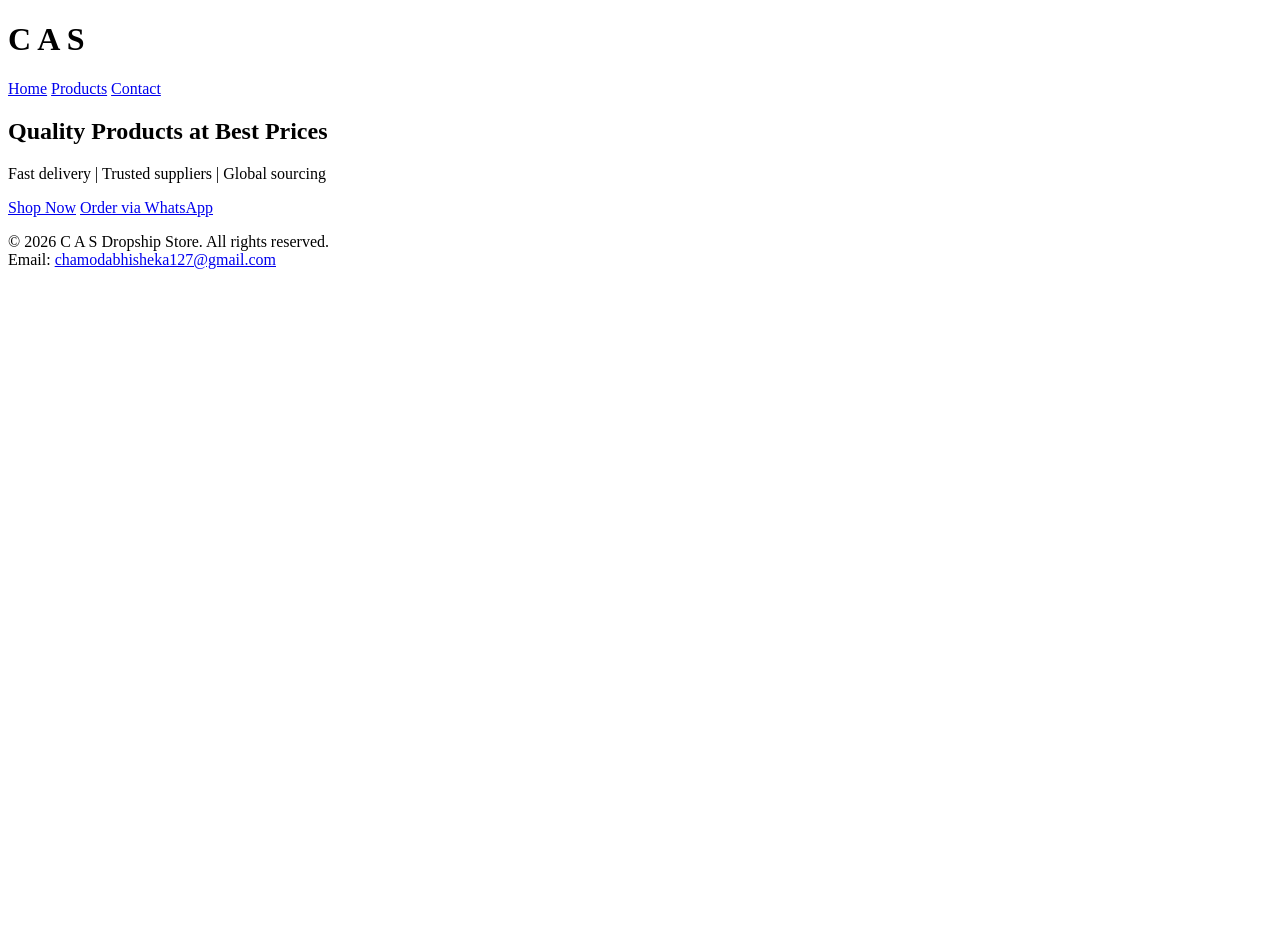
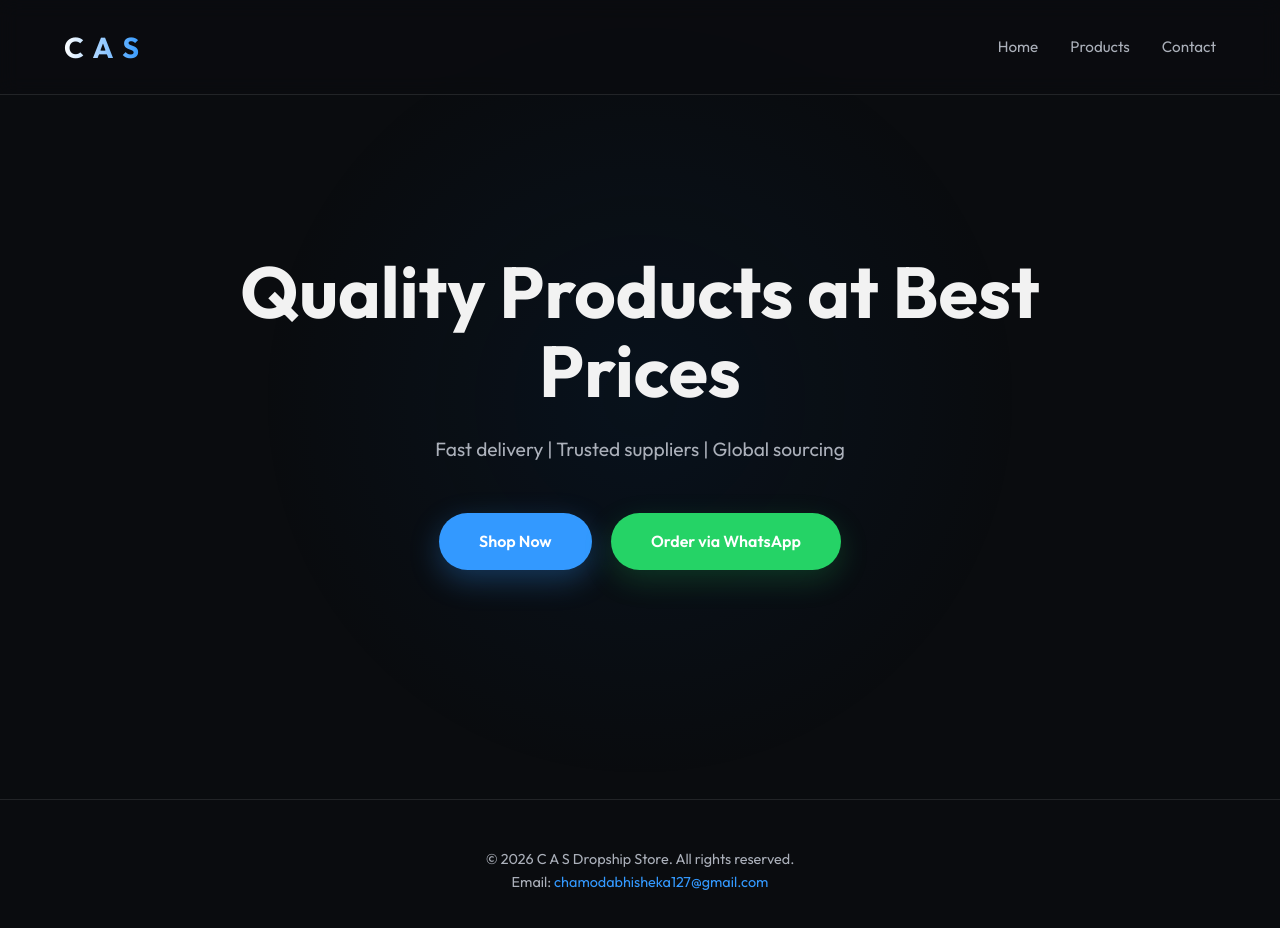
Before and after one commit to Chamod29/myFirstWebsite, a plain HTML site: page index.html in a window 1280 px wide. Before the commit the page ends 800 px from the top, so only its background shows below. Drawn offline with Linux system fonts and the light colour scheme.

Commit message:
Add files via upload

```diff
--- a/index.html
+++ b/index.html
@@ -5,7 +5,7 @@
   <meta charset="UTF-8">
   <meta name="viewport" content="width=device-width, initial-scale=1.0">
   <title>C A S | Quality Dropshipping Store</title>
-  <link rel="stylesheet" href="css/style.css">
+  <link rel="stylesheet" href="style.css">
 </head>
 
 <body>
--- /dev/null
+++ b/style.css
@@ -0,0 +1,196 @@
+@import url('https://fonts.googleapis.com/css2?family=Outfit:wght@300;400;600;700&display=swap');
+
+:root {
+    --bg-dark: hsl(220, 20%, 5%);
+    --bg-card: hsla(220, 20%, 10%, 0.8);
+    --accent: hsl(210, 100%, 60%);
+    --accent-glow: hsla(210, 100%, 60%, 0.3);
+    --text-primary: hsl(0, 0%, 95%);
+    --text-secondary: hsl(220, 10%, 70%);
+    --glass-border: hsla(0, 0%, 100%, 0.1);
+    --transition: 0.3s cubic-bezier(0.4, 0, 0.2, 1);
+}
+
+* {
+    margin: 0;
+    padding: 0;
+    box-sizing: border-box;
+}
+
+body {
+    font-family: 'Outfit', sans-serif;
+    background-color: var(--bg-dark);
+    color: var(--text-primary);
+    line-height: 1.6;
+    overflow-x: hidden;
+}
+
+/* Background Animation */
+body::before {
+    content: '';
+    position: fixed;
+    top: 0;
+    left: 0;
+    width: 100%;
+    height: 100%;
+    background: radial-gradient(circle at 50% 50%, hsla(210, 100%, 20%, 0.15), transparent 50%);
+    z-index: -1;
+}
+
+/* Header & Nav */
+header {
+    position: sticky;
+    top: 0;
+    z-index: 100;
+    padding: 1.5rem 5%;
+    display: flex;
+    justify-content: space-between;
+    align-items: center;
+    background: hsla(220, 20%, 5%, 0.8);
+    backdrop-filter: blur(10px);
+    border-bottom: 1px solid var(--glass-border);
+}
+
+h1 {
+    font-size: 1.8rem;
+    font-weight: 700;
+    letter-spacing: 2px;
+    background: linear-gradient(90deg, #fff, var(--accent));
+    -webkit-background-clip: text;
+    background-clip: text;
+    -webkit-text-fill-color: transparent;
+}
+
+nav {
+    display: flex;
+    gap: 2rem;
+}
+
+nav a {
+    color: var(--text-secondary);
+    text-decoration: none;
+    font-weight: 400;
+    font-size: 0.95rem;
+    transition: var(--transition);
+    position: relative;
+}
+
+nav a::after {
+    content: '';
+    position: absolute;
+    bottom: -5px;
+    left: 0;
+    width: 0;
+    height: 2px;
+    background: var(--accent);
+    transition: var(--transition);
+}
+
+nav a:hover {
+    color: var(--accent);
+}
+
+nav a:hover::after {
+    width: 100%;
+}
+
+/* Hero Section */
+.hero {
+    min-height: 80vh;
+    display: flex;
+    flex-direction: column;
+    justify-content: center;
+    align-items: center;
+    text-align: center;
+    padding: 2rem;
+    position: relative;
+}
+
+.hero h2 {
+    font-size: clamp(2.5rem, 8vw, 4.5rem);
+    line-height: 1.1;
+    margin-bottom: 1.5rem;
+    font-weight: 700;
+    max-width: 900px;
+}
+
+.hero p {
+    color: var(--text-secondary);
+    font-size: 1.2rem;
+    max-width: 600px;
+    margin-bottom: 2.5rem;
+}
+
+/* Buttons */
+.btn {
+    display: inline-block;
+    padding: 1rem 2.5rem;
+    border-radius: 50px;
+    font-weight: 600;
+    text-decoration: none;
+    transition: var(--transition);
+    border: none;
+    cursor: pointer;
+    font-size: 1rem;
+    margin: 0.5rem;
+}
+
+.btn-primary {
+    background: var(--accent);
+    color: white;
+    box-shadow: 0 10px 30px var(--accent-glow);
+}
+
+.btn-primary:hover {
+    transform: translateY(-3px);
+    box-shadow: 0 15px 40px var(--accent-glow);
+}
+
+.btn-whatsapp {
+    background: #25D366;
+    color: white;
+    box-shadow: 0 10px 30px rgba(37, 211, 102, 0.2);
+}
+
+.btn-whatsapp:hover {
+    transform: translateY(-3px);
+    box-shadow: 0 15px 40px rgba(37, 211, 102, 0.3);
+}
+
+/* Footer */
+footer {
+    padding: 3rem 5%;
+    text-align: center;
+    border-top: 1px solid var(--glass-border);
+    margin-top: 4rem;
+    color: var(--text-secondary);
+    font-size: 0.9rem;
+}
+
+footer a {
+    color: var(--accent);
+    text-decoration: none;
+    transition: var(--transition);
+}
+
+footer a:hover {
+    opacity: 0.8;
+    text-decoration: underline;
+}
+
+/* Responsive */
+@media (max-width: 768px) {
+    header {
+        flex-direction: column;
+        gap: 1.5rem;
+        padding: 1rem;
+    }
+
+    nav {
+        gap: 1.5rem;
+    }
+
+    .hero h2 {
+        font-size: 2.5rem;
+    }
+}
```
